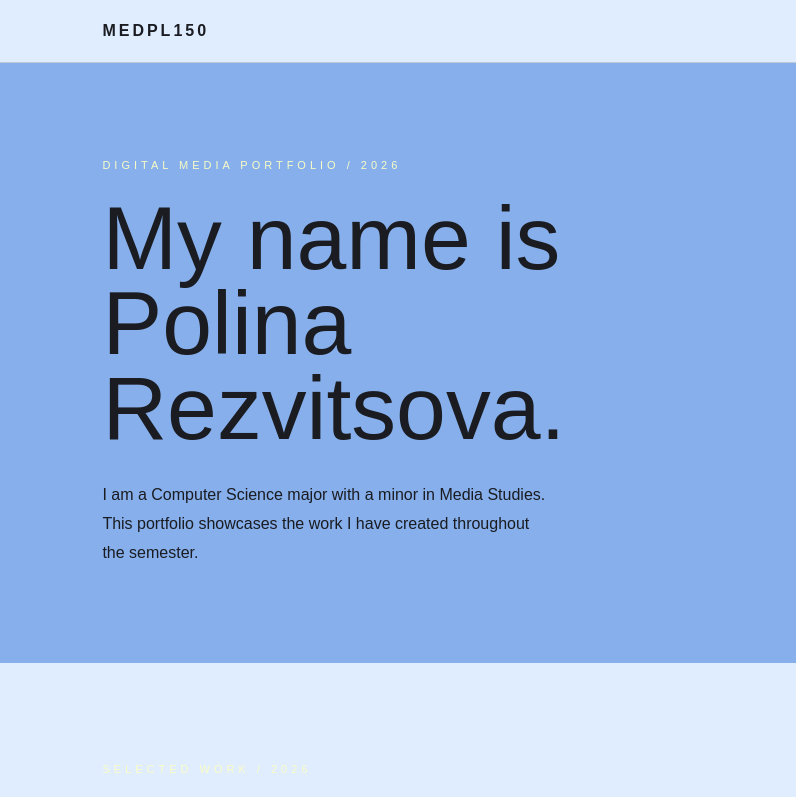
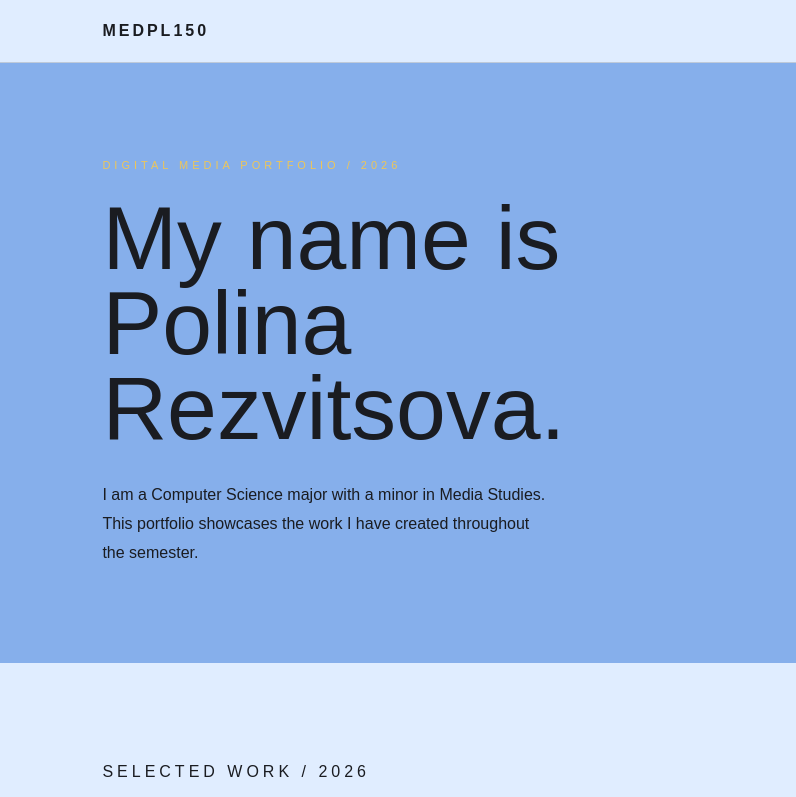
Before and after one commit to Rezvitsova/medpl150, a plain HTML site: page index.html in a window 1280 px wide. Shown: the top 797 px of the page, 0-796 px from the left. Drawn offline with Linux system fonts and the light colour scheme.

Commit message:
style.css

```diff
--- a/style.css
+++ b/style.css
@@ -80,7 +80,7 @@ header {
 }
 
 .small-heading {
-    color: #F9FCC5;
+    color: #EDC65A;
     font-size: 11px;
     letter-spacing: 4px;
     margin-bottom: 25px;
@@ -134,7 +134,7 @@ header {
 }
 
 .section-label {
-    color: #F9FCC5;
+    color:#EDC65A
     font-size: 11px;
     letter-spacing: 4px;
     margin-bottom: 25px;
```
